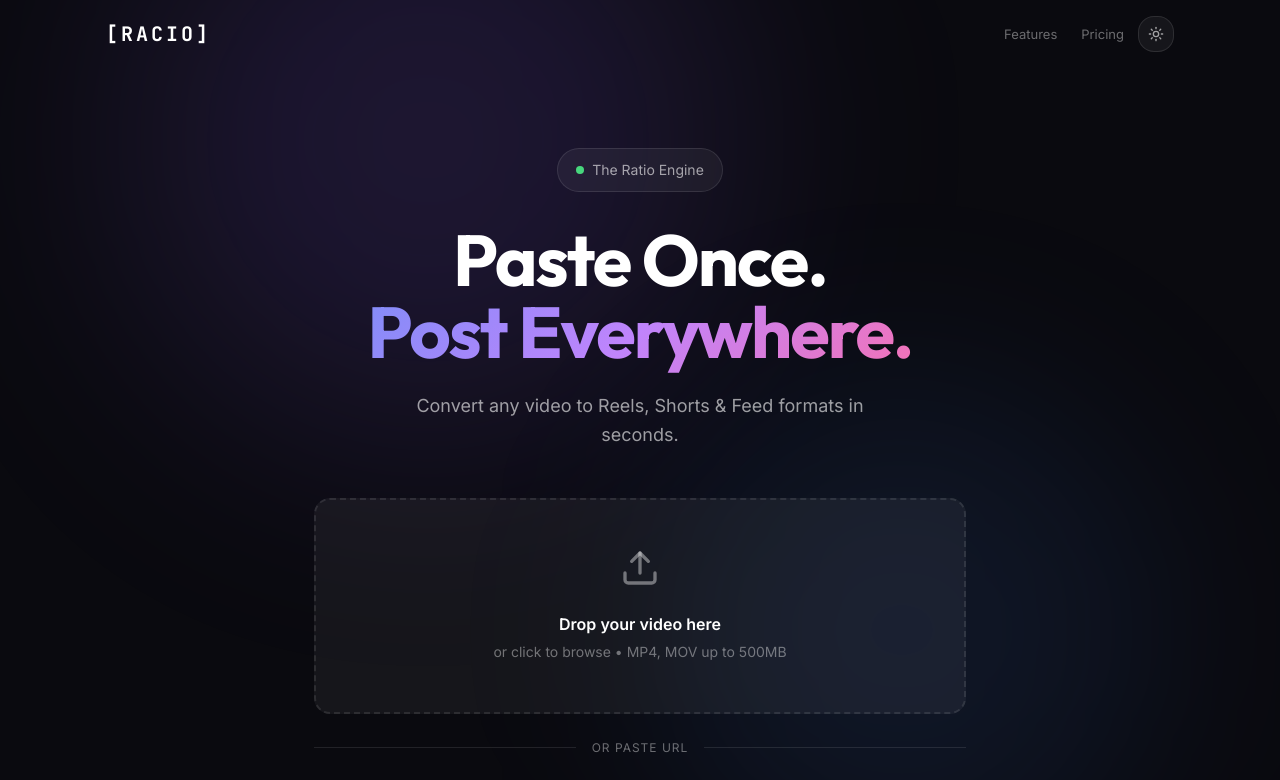
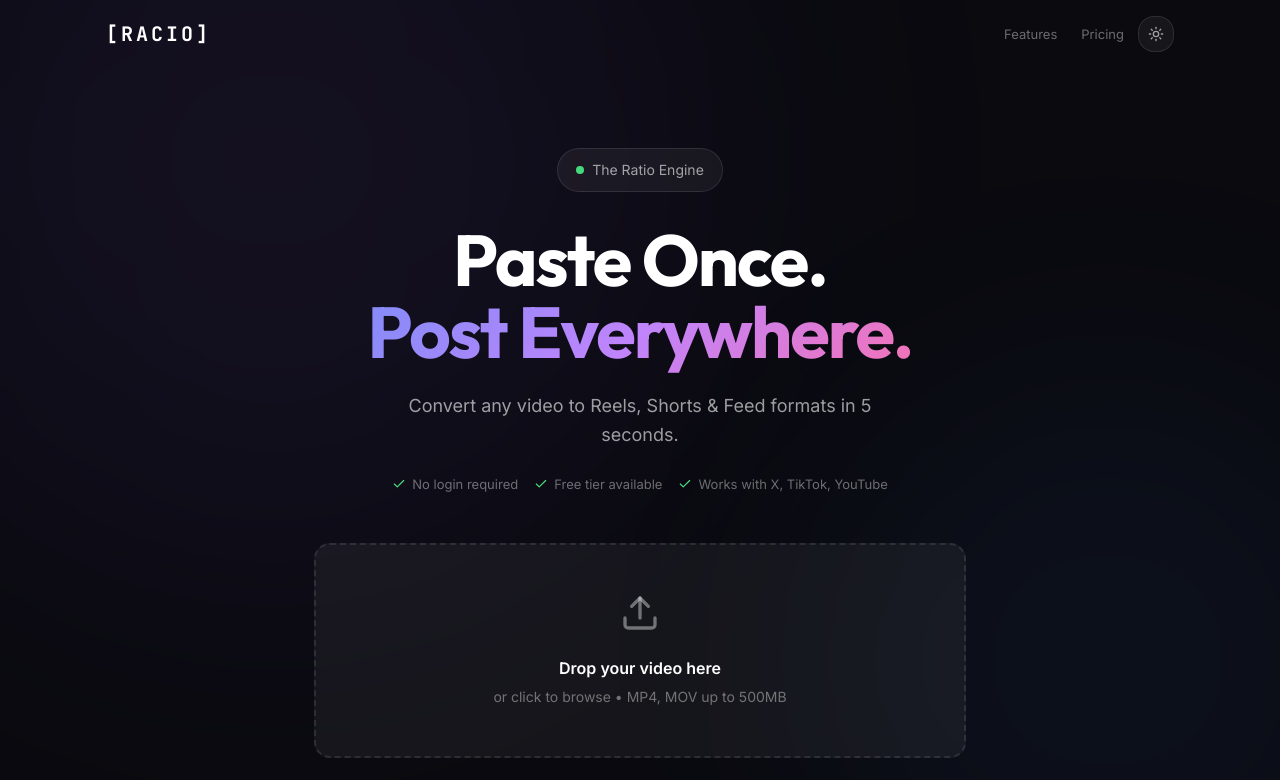
Before and after one commit to illuminaughtyx/RACIO-v1.0, a Next.js app: page / in a window 1280 px wide. Shown: the top 780 px of the page. Built offline with nearby package versions, Linux system fonts and the light colour scheme.

Commit message:
Hero: Trust badges, subtle background, better upload box effects

```diff
--- a/src/app/page.tsx
+++ b/src/app/page.tsx
@@ -270,11 +270,11 @@ export default function Home() {
 
   return (
     <main style={{ minHeight: "100vh", background: theme.bg, color: theme.text, transition: "all 0.3s" }}>
-      {/* Background (dark only) */}
+      {/* Background - Subtle gradient */}
       {isDark && (
         <div style={{ position: "fixed", inset: 0, pointerEvents: "none", overflow: "hidden" }}>
-          <div style={{ position: "absolute", top: "-20%", left: "10%", width: 600, height: 600, background: "rgba(139,92,246,0.15)", borderRadius: "50%", filter: "blur(120px)" }} />
-          <div style={{ position: "absolute", bottom: "-10%", right: "10%", width: 500, height: 500, background: "rgba(59,130,246,0.1)", borderRadius: "50%", filter: "blur(100px)" }} />
+          <div style={{ position: "absolute", top: "-30%", left: "-10%", width: 800, height: 800, background: "rgba(139,92,246,0.08)", borderRadius: "50%", filter: "blur(150px)" }} />
+          <div style={{ position: "absolute", bottom: "-20%", right: "-10%", width: 600, height: 600, background: "rgba(59,130,246,0.05)", borderRadius: "50%", filter: "blur(120px)" }} />
         </div>
       )}
 
@@ -412,20 +412,44 @@ export default function Home() {
               <span className="text-gradient">Post Everywhere.</span>
             </h1>
 
-            <p style={{ fontSize: 18, color: theme.textSecondary, maxWidth: 480, margin: "0 auto 48px" }} className="animate-fade-in-up delay-200">
-              Convert any video to Reels, Shorts & Feed formats in seconds.
+            <p style={{ fontSize: 18, color: theme.textSecondary, maxWidth: 480, margin: "0 auto 24px" }} className="animate-fade-in-up delay-200">
+              Convert any video to Reels, Shorts & Feed formats in 5 seconds.
             </p>
+
+            {/* Trust Badges */}
+            <div style={{ display: "flex", flexWrap: "wrap", justifyContent: "center", gap: 16, marginBottom: 48 }} className="animate-fade-in-up delay-250">
+              <span style={{ display: "flex", alignItems: "center", gap: 6, fontSize: 13, color: theme.textMuted }}>
+                <Check size={14} color="#4ade80" /> No login required
+              </span>
+              <span style={{ display: "flex", alignItems: "center", gap: 6, fontSize: 13, color: theme.textMuted }}>
+                <Check size={14} color="#4ade80" /> Free tier available
+              </span>
+              <span style={{ display: "flex", alignItems: "center", gap: 6, fontSize: 13, color: theme.textMuted }}>
+                <Check size={14} color="#4ade80" /> Works with X, TikTok, YouTube
+              </span>
+            </div>
 
             {/* Upload */}
             <div className="animate-fade-in-up delay-300">
               <div
-                style={{ ...card, padding: 48, borderStyle: "dashed", borderWidth: 2, borderColor: isDragOver ? "#8b5cf6" : theme.border, cursor: "pointer", marginBottom: 24, transition: "all 0.2s" }}
+                style={{
+                  ...card,
+                  padding: 48,
+                  borderStyle: "dashed",
+                  borderWidth: 2,
+                  borderColor: isDragOver ? "#8b5cf6" : theme.border,
+                  cursor: "pointer",
+                  marginBottom: 24,
+                  transition: "all 0.3s ease",
+                  transform: isDragOver ? "scale(1.02)" : "scale(1)",
+                  boxShadow: isDragOver ? "0 0 40px rgba(139,92,246,0.2)" : "none"
+                }}
                 onDragOver={(e) => { e.preventDefault(); setIsDragOver(true); }}
                 onDragLeave={() => setIsDragOver(false)}
                 onDrop={(e) => { e.preventDefault(); setIsDragOver(false); if (e.dataTransfer.files[0]?.type.startsWith("video/")) handleFileSelect(e.dataTransfer.files[0]); }}
                 onClick={() => document.getElementById("file-input")?.click()}
               >
-                <Upload size={40} color={theme.textMuted} style={{ margin: "0 auto 16px" }} />
+                <Upload size={40} color={isDragOver ? "#8b5cf6" : theme.textMuted} style={{ margin: "0 auto 16px", transition: "color 0.3s" }} />
                 <p style={{ fontWeight: 600, marginBottom: 4 }}>{selectedFile ? selectedFile.name : "Drop your video here"}</p>
                 <p style={{ fontSize: 14, color: theme.textMuted }}>{selectedFile ? formatSize(selectedFile.size) : "or click to browse • MP4, MOV up to 500MB"}</p>
                 <input type="file" id="file-input" accept="video/*" style={{ display: "none" }} onChange={(e) => e.target.files?.[0] && handleFileSelect(e.target.files[0])} />
```
